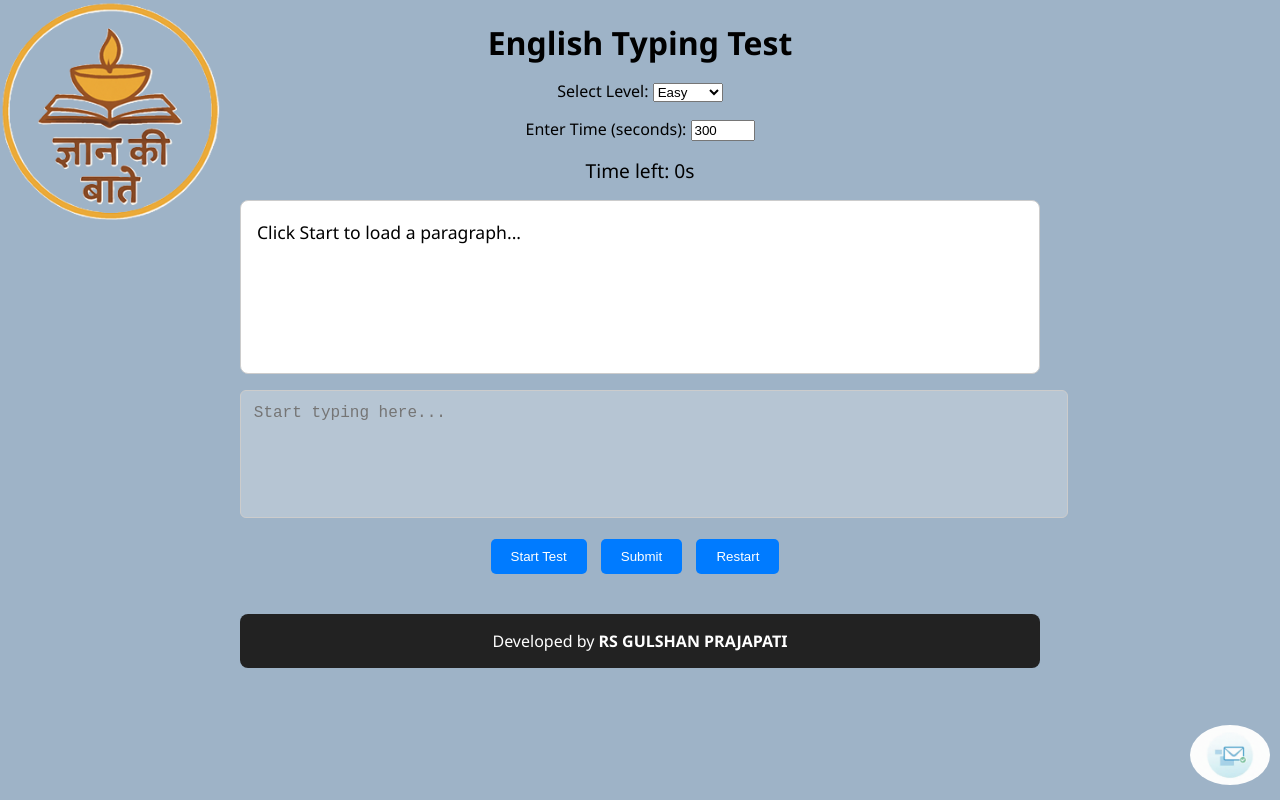
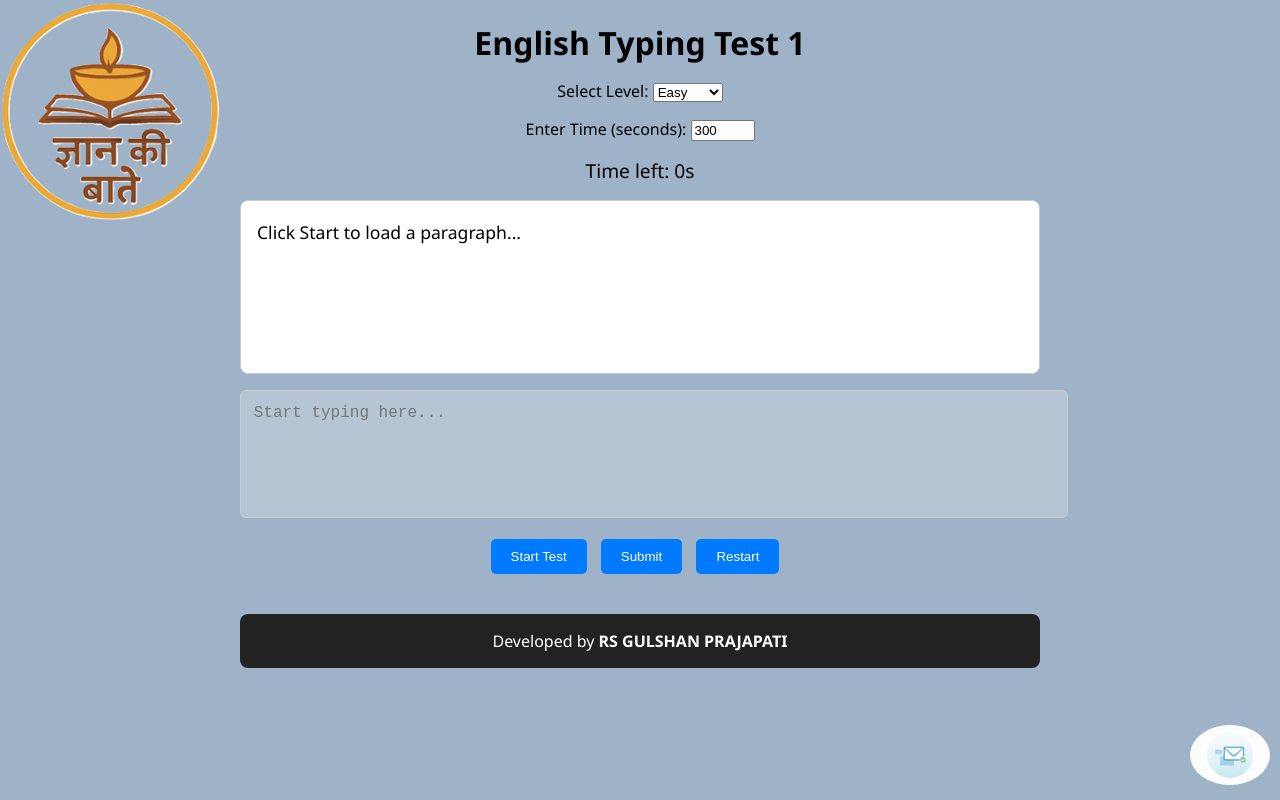
Before and after one commit to GULSHANDIGITALZONE/TYPING, a plain HTML site: page index.html in a window 1280 px wide. Drawn offline with Linux system fonts and the light colour scheme.

Commit message:
Update index.html

```diff
--- a/index.html
+++ b/index.html
@@ -77,7 +77,7 @@
   </style>
 </head>
 <body>
-  <h1>English Typing Test</h1>
+  <h1>English Typing Test 1</h1>
 
     <div style="font-size:1rem;">
       <a href="mailto:gulshankumardariyapur85885@gmail.com" style="position: fixed; bottom: 10px; right: 10px;"><img style="width: 80px; height: auto; border-radius: 50%;" src="./smartparcel-mail.gif" alt=""></a>
```
